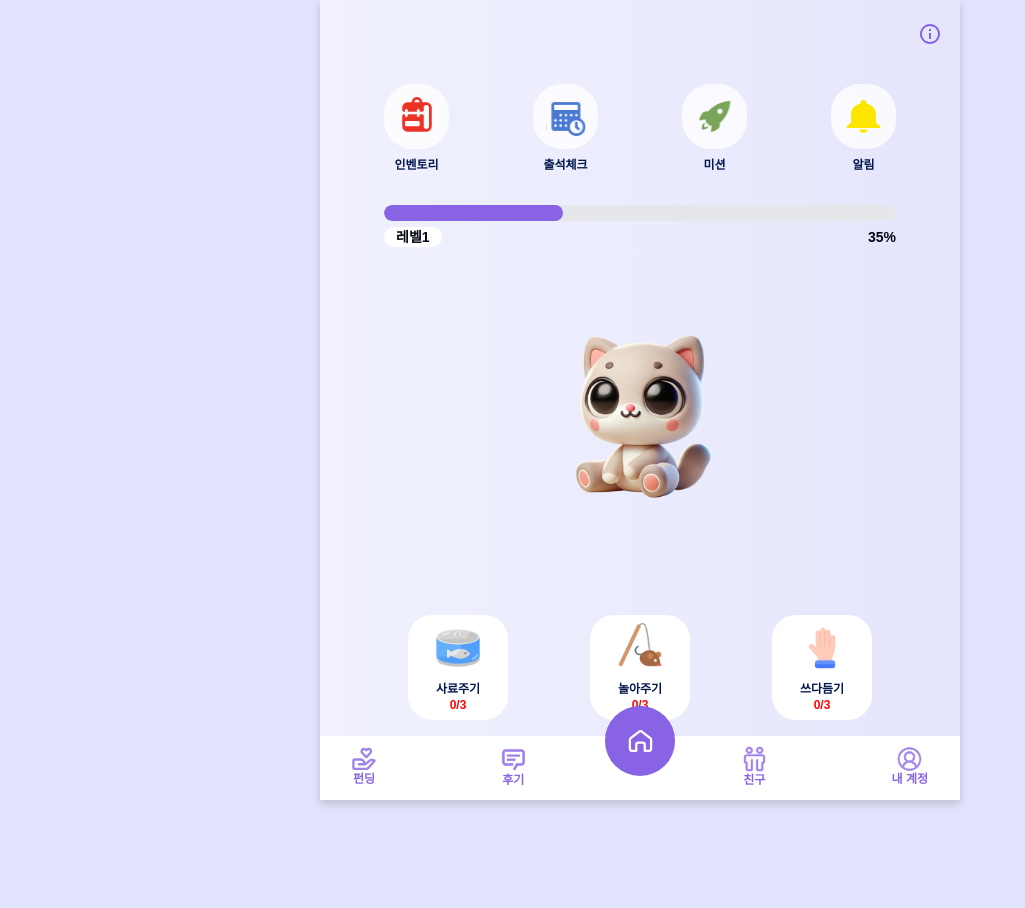
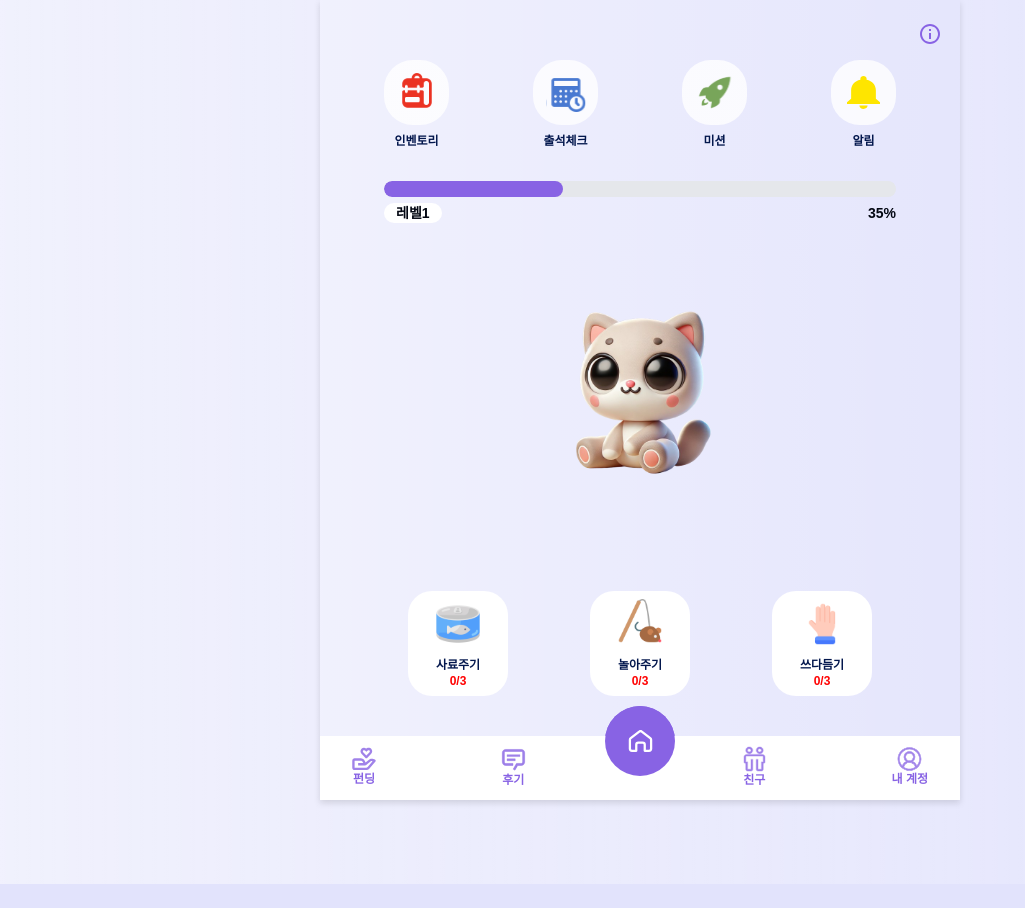
Before and after one commit to 2025-Advanced-Capstone-Chaeum/FE, a Next.js app: page / in a window 1280 px wide. Shown: the whole page, without its empty margins (0-1025 px from the left). After the commit the page ends 884 px from the top, so only its background shows below. Built offline with nearby package versions, Linux system fonts and the light colour scheme; a web font is replaced by a local one.

Commit message:
refactor: 글로벌 배경색 변경 및 메인,인벤토리 레이아웃 변경

```diff
--- a/src/app/globals.css
+++ b/src/app/globals.css
@@ -35,16 +35,16 @@
   html,
   body {
     background-color: var(--color-background);
-  }
-
-  body {
-    @apply mx-auto min-h-dvh max-w-[390px] sm:max-w-[480px] md:max-w-[640px]
-           text-gray-950 drop-shadow-lg;
     background-image: linear-gradient(
       to right,
       var(--color-white-50),
       var(--color-white-0)
     );
+  }
+
+  body {
+    @apply mx-auto min-h-dvh max-w-[390px] sm:max-w-[480px] md:max-w-[640px]
+           text-gray-950 drop-shadow-md;
     font-family: "Pretendard", sans-serif;
   }
 }
--- a/src/components/inventory/ItemContainer.tsx
+++ b/src/components/inventory/ItemContainer.tsx
@@ -5,7 +5,7 @@ import Image from "next/image";
 
 const ItemContainer = () => {
   return (
-    <div className="flex flex-col fixed bottom-[4rem] w-full h-105 p-8 bg-white rounded-2xl gap-4">
+    <div className="flex flex-col fixed bottom-[3rem] w-full h-110 p-8 bg-white rounded-2xl gap-4">
       <div className="flex flex-col">
         <span className="text-secondary font-semibold text-lg">장식</span>
         <div className="flex py-3 gap-4 overflow-hidden overflow-x-auto touch-manipulation">
--- a/src/components/main/TopMenu.tsx
+++ b/src/components/main/TopMenu.tsx
@@ -7,7 +7,7 @@ import Link from "next/link";
 const TopMenu = () => {
   return (
     <div className="flex-none">
-      <div className="flex justify-end h-[4rem] pt-6 pr-5">
+      <div className="flex justify-end h-[2.5rem] pt-6 pr-5">
         <Link href={"/about"}>
           <Image
             className="cursor-pointer"
```
